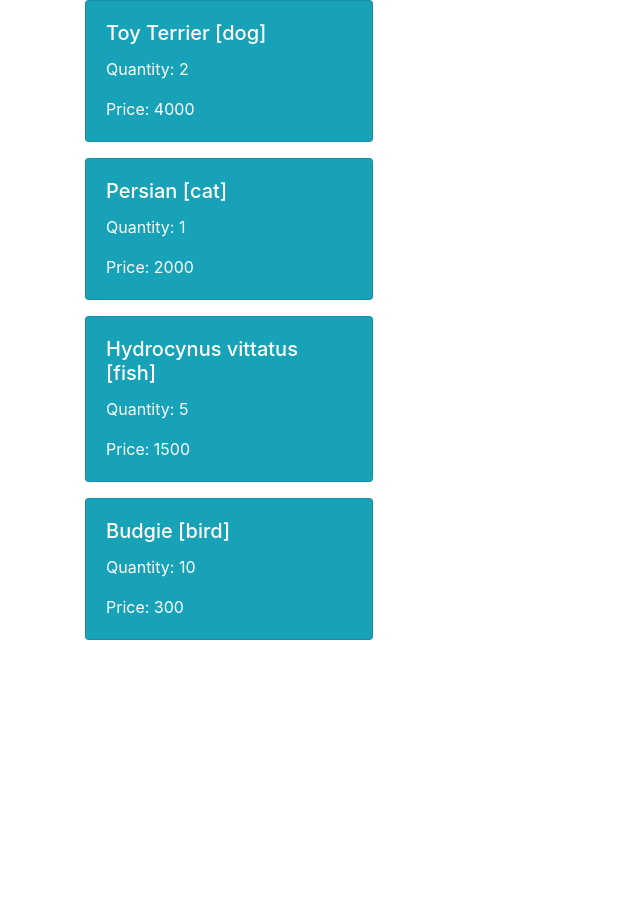
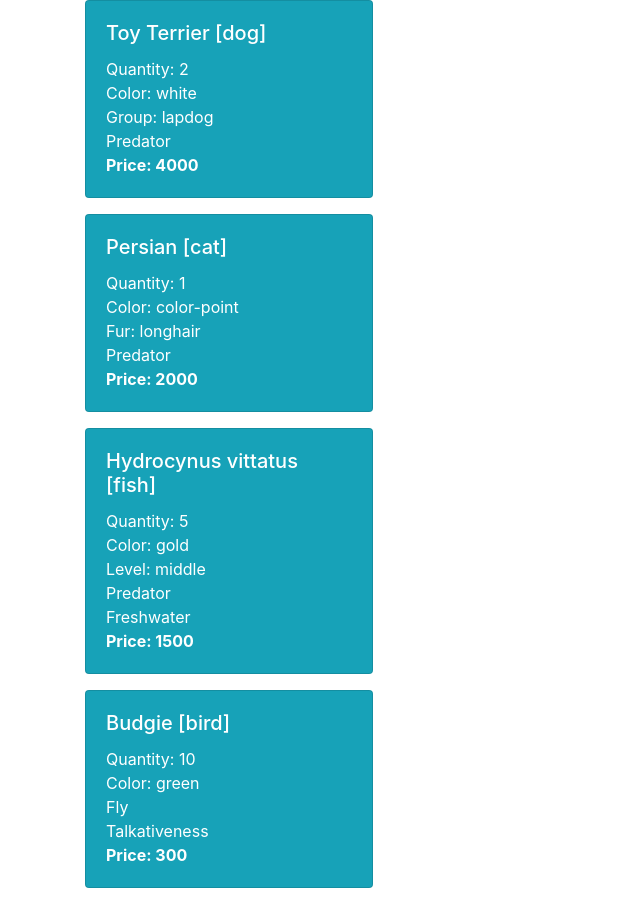
Before and after one commit to zomanhome/ss, a plain HTML site: page pets/factory/index.html in a window 1280 px wide. Shown: the whole page, without its empty margins (0-640 px from the left). Before the commit the page ends 800 px from the top, so only its background shows below. Drawn offline with Linux system fonts and the light colour scheme.

Commit message:
factory fix2

```diff
--- a/pets/factory/index.html
+++ b/pets/factory/index.html
@@ -5,6 +5,7 @@
     <meta name="viewport" content="width=device-width, initial-scale=1.0" />
     <title>Pets</title>
     <link rel="stylesheet" href="bootstrap.min.css" />
+    <link rel="stylesheet" href="style.css" />
   </head>
   <body>
     <div class="container"><div class="cards"></div></div>
--- a/pets/factory/main.js
+++ b/pets/factory/main.js
@@ -32,11 +32,25 @@
       <div class="card-body">
         <h5 class="card-title">${obj.name} [${obj.type}]</h5>
         <p class="card-text">Quantity: ${obj.quantity}</p>
-        <p class="card-text">Price: ${obj.price}</p>
+        <p class="card-text">Color: ${obj.color}</p>
+        <p class="card-text">Group: ${obj.group}</p>
+        <p class="card-text">Fur: ${obj.fur}</p>
+        <p class="card-text">Level: ${obj.level}</p>
+        <p class="card-text">Fly: ${obj.fly}</p>
+        <p class="card-text">Predator: ${obj.predator}</p>
+        <p class="card-text">Freshwater: ${obj.freshwater}</p>
+        <p class="card-text">Talkativeness: ${obj.talkativeness}</p>
+        <p class="card-text font-weight-bold">Price: ${obj.price}</p>
       </div>
     </div>`;
     });
     document.querySelector('.cards').innerHTML = cards;
+    document.querySelectorAll('.card-text').forEach(p => {
+      if (p.innerHTML.indexOf('undefined') !== -1) p.remove();
+      if (p.innerHTML.indexOf('false') !== -1) p.remove();
+      if (p.innerHTML.indexOf('true') !== -1)
+        p.innerHTML = p.innerHTML.replace(/: true/, '');
+    });
   }
 
   function getData(path, callback) {
--- /dev/null
+++ b/pets/factory/style.css
@@ -0,0 +1,3 @@
+.card-text {
+  margin-bottom: 0 !important;
+}
```
